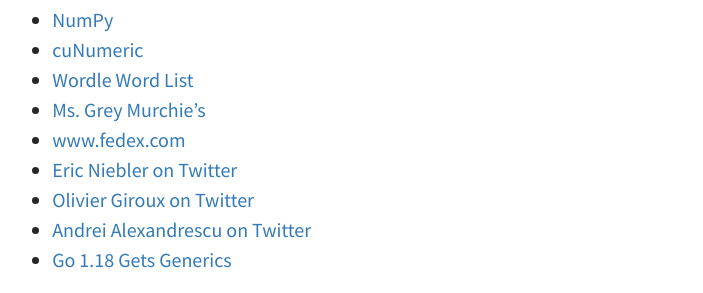
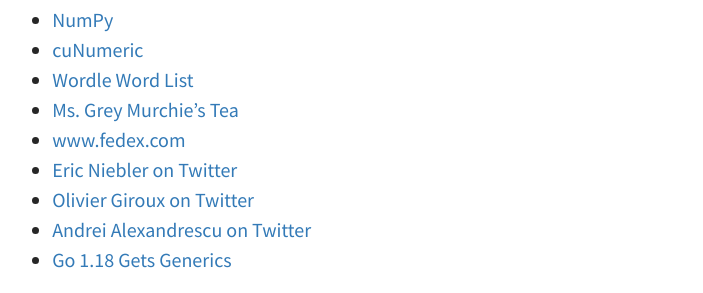
Before and after one commit to codereport/adsp2, a Jekyll site: the page built from _posts/2022-02-25-Episode-66.md, in a window 1280 px wide. Shown: the part 787-1080 px from the top of the page, without its empty margins (83-786 px from the left). Built offline with Jekyll 4.4.1, drawn with Linux system fonts in a browser that asks for light colours.

Commit message:
Small notes fix

```diff
--- a/_posts/2022-02-25-Episode-66.md
+++ b/_posts/2022-02-25-Episode-66.md
@@ -27,7 +27,7 @@
 * [NumPy](https://numpy.org/)
 * [cuNumeric](https://developer.nvidia.com/cunumeric)
 * [Wordle Word List](https://www.reddit.com/r/wordle/comments/s4tcw8/a_note_on_wordles_word_list/)
-* [Ms. Grey Murchie's](https://www.murchies.com/product/ms-grey-tea-bags/)
+* [Ms. Grey Murchie's Tea](https://www.murchies.com/product/ms-grey-tea-bags/)
 * [www.fedex.com](https://www.fedex.com/en-ca/home.html)
 * [Eric Niebler on Twitter](https://twitter.com/ericniebler)
 * [Olivier Giroux on Twitter](https://twitter.com/__simt__)
```
